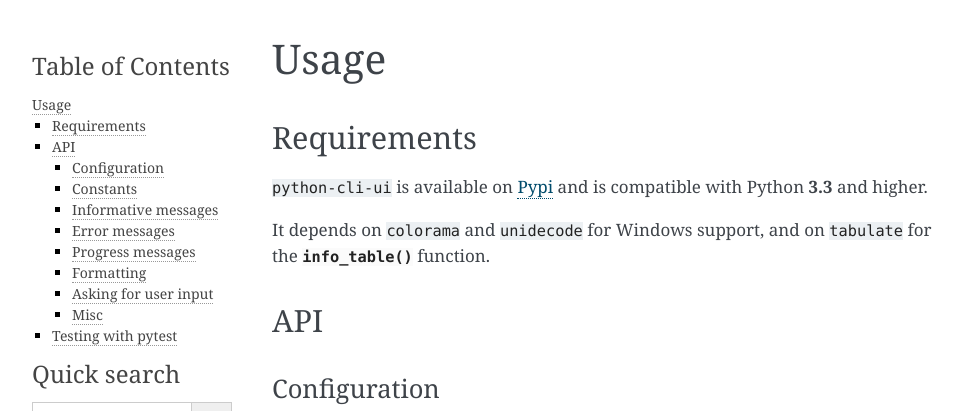
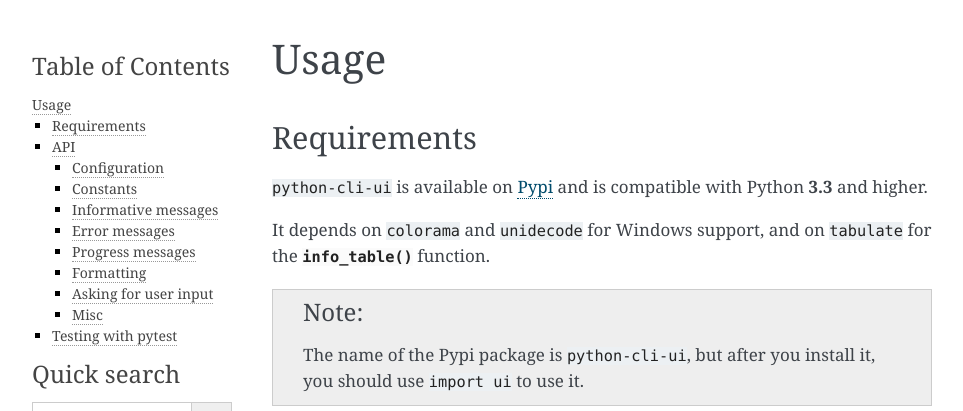
Before and after one commit to your-tools/python-cli-ui, a Sphinx documentation site: the page built from docs/usage.rst, in a window 1280 px wide and 900 px high, cut to the strip 0-411 px from the top of the window. Shown: the whole strip, without its empty margins (148-1111 px from the left). Built offline with Sphinx 7.4.7, drawn with Linux system fonts in a browser that asks for light colours.

Commit message:
Document how to import the project
Fix #9

```diff
--- a/README.rst
+++ b/README.rst
@@ -24,9 +24,15 @@ Or just watch the `asciinema recording <https://asciinema.org/a/112368>`_
 Usage
 -----
 
+.. code-block:: console
+
+    $ pip install python-cli-ui
+
 Example:
 
 .. code-block:: python
+
+    import ui
 
     # coloring:
     ui.info("This is", ui.red, "red",
--- a/docs/usage.rst
+++ b/docs/usage.rst
@@ -11,6 +11,9 @@ and is compatible with Python **3.3** and higher.
 
 It depends on ``colorama`` and ``unidecode`` for Windows support, and on
 ``tabulate`` for the :func:`info_table` function.
+
+.. note:: The name of the Pypi package is ``python-cli-ui``, but after you
+          install it, you should use ``import ui`` to use it.
 
 API
 ----
```
